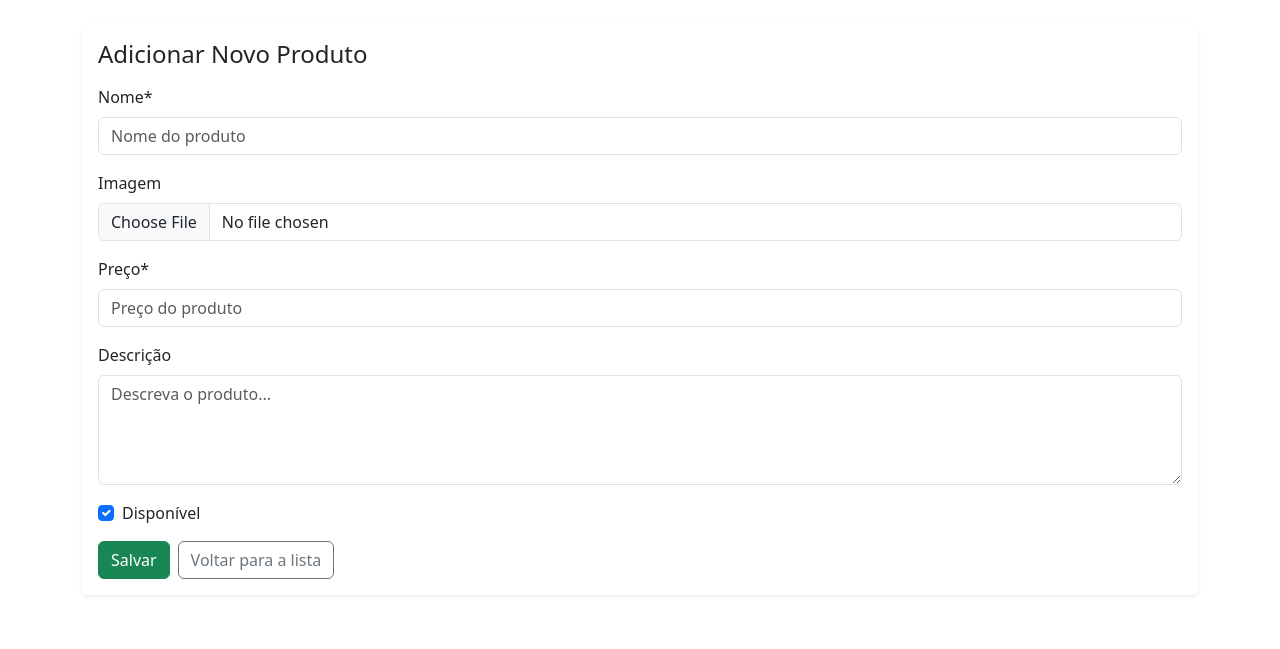
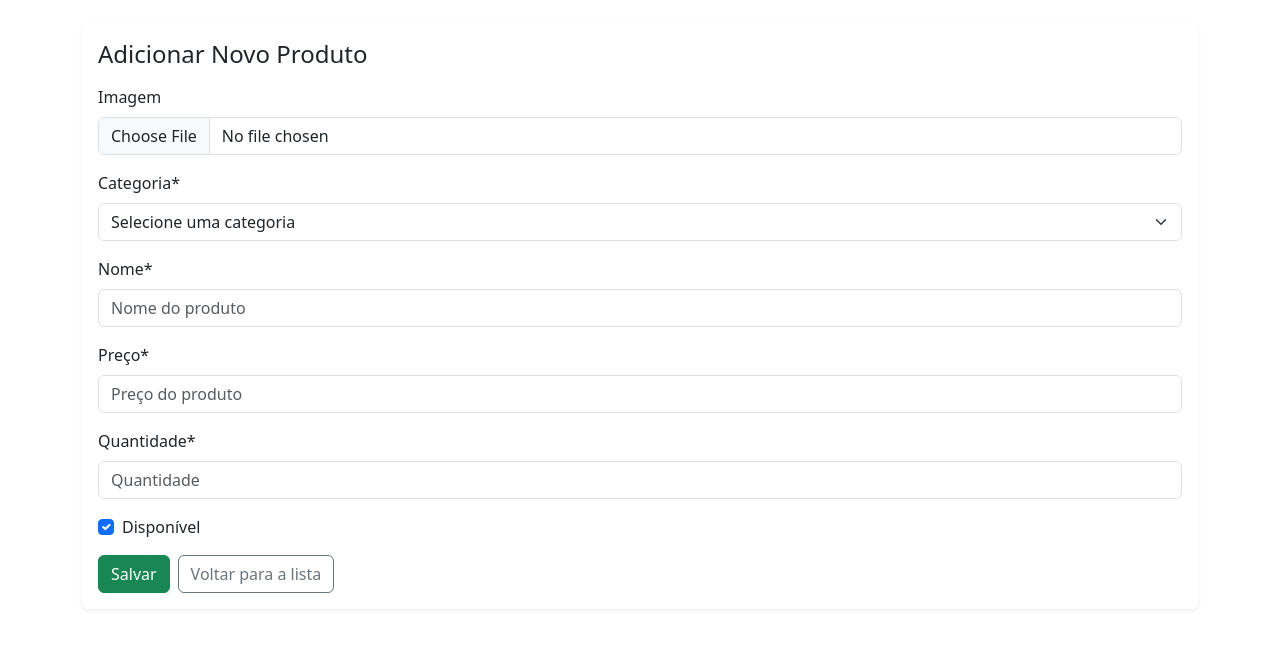
Before and after one commit to devthayron/mini_ecommerce, a Django app: page /add/ in a window 1280 px wide. Shown: the top 649 px of the page. Run offline with Django 5.2, Linux system fonts and the light colour scheme; data that the repository does not hold is empty; some libraries are stand-ins or nearby versions.

Commit message:
Criação do model Categoria com relação ao Produto e inclusão do campo quantidade

```diff
--- a/produtos/admin.py
+++ b/produtos/admin.py
@@ -1,5 +1,5 @@
 from django.contrib import admin
-from .models import Produto
+from .models import Produto,Categoria
 
 @admin.register(Produto)
 class ProdutoAdmin(admin.ModelAdmin):
@@ -7,3 +7,7 @@ class ProdutoAdmin(admin.ModelAdmin):
     search_fields = ('nome',)
     list_filter = ('disponivel',)
     ordering = ('nome',)
+
+@admin.register(Categoria)
+class CategoriaAdmin(admin.ModelAdmin):
+    list_display = ('nome','criado_em')
--- a/produtos/forms.py
+++ b/produtos/forms.py
@@ -4,11 +4,17 @@ from .models import Produto
 class ProdutoForm(forms.ModelForm):
     class Meta:
         model = Produto
-        fields = ['nome', 'imagem', 'preco', 'descricao', 'disponivel']
+        fields = ['categoria', 'nome', 'imagem', 'preco', 'quantidade', 'disponivel']
         widgets = {
             'nome': forms.TextInput(attrs={'placeholder': 'Nome do produto', 'class': 'form-control'}),
+            'categoria': forms.Select(attrs={'placeholder': 'Categoria', 'class': 'form-control'}),
             'descricao': forms.Textarea(attrs={'rows': 4, 'placeholder': 'Descreva o produto...', 'class': 'form-control'}),
             'preco': forms.NumberInput(attrs={'placeholder': 'Preço do produto', 'class': 'form-control'}),
             'imagem': forms.ClearableFileInput(attrs={'class': 'form-control-file'}),
             'disponivel': forms.CheckboxInput(attrs={'class': 'form-check-input'}),
+            'quantidade': forms.NumberInput(attrs={'placeholder': 'Quantidade', 'class': 'form-control'})
         }
+
+    def __init__(self,*args, **kwargs):
+        super().__init__(*args, **kwargs)
+        self.fields['categoria'].empty_label = 'Selecione uma categoria'
--- a/produtos/models.py
+++ b/produtos/models.py
@@ -1,11 +1,25 @@
 from django.db import models
 
+class Categoria(models.Model):
+    nome = models.CharField("Nome", max_length=50)
+    criado_em = models.DateTimeField("Criado_em", auto_now_add=True)
+
+    def __str__(self):
+        return self.nome
+
+    class Meta:
+        verbose_name = 'Categoria'
+        verbose_name_plural = 'Categorias'
+
 class Produto(models.Model):
+    categoria = models.ForeignKey(Categoria, on_delete=models.CASCADE)
     nome = models.CharField("Nome", max_length=50)
     preco = models.DecimalField("Preço", max_digits=8, decimal_places=2)
     descricao = models.TextField("Descrição",blank=True)
     disponivel = models.BooleanField("Disponível",default=True)
     imagem = models.ImageField('imagem', upload_to='produtos', blank=True,null=True)
+    quantidade = models.IntegerField("Quantidade")
+
 
     def __str__(self):
         return self.nome
--- a/produtos/templates/produto_form.html
+++ b/produtos/templates/produto_form.html
@@ -21,16 +21,19 @@
 
                 <!-- Renderizando os campos do form com crispy_forms -->
                 <div class="mb-3">
-                    {{ form.nome|as_crispy_field }}
+                    {{ form.imagem|as_crispy_field }}
                 </div>
                 <div class="mb-3">
-                    {{ form.imagem|as_crispy_field }}
+                    {{ form.categoria|as_crispy_field }}
+                </div>
+                <div class="mb-3">
+                    {{ form.nome|as_crispy_field }}
                 </div>
                 <div class="mb-3">
                     {{ form.preco|as_crispy_field }}
                 </div>
                 <div class="mb-3">
-                    {{ form.descricao|as_crispy_field }}
+                    {{ form.quantidade|as_crispy_field }}
                 </div>
                 <div class="mb-3">
                     {{ form.disponivel|as_crispy_field }}
```
Also changed, not shown: produtos/templates/index.html (+7 -5 lines), README.md, produtos/migrations/0008_categoria_produto_quantidade_produto_categoria.py (added), produtos/migrations/0009_alter_produto_categoria_alter_produto_quantidade.py (added).
